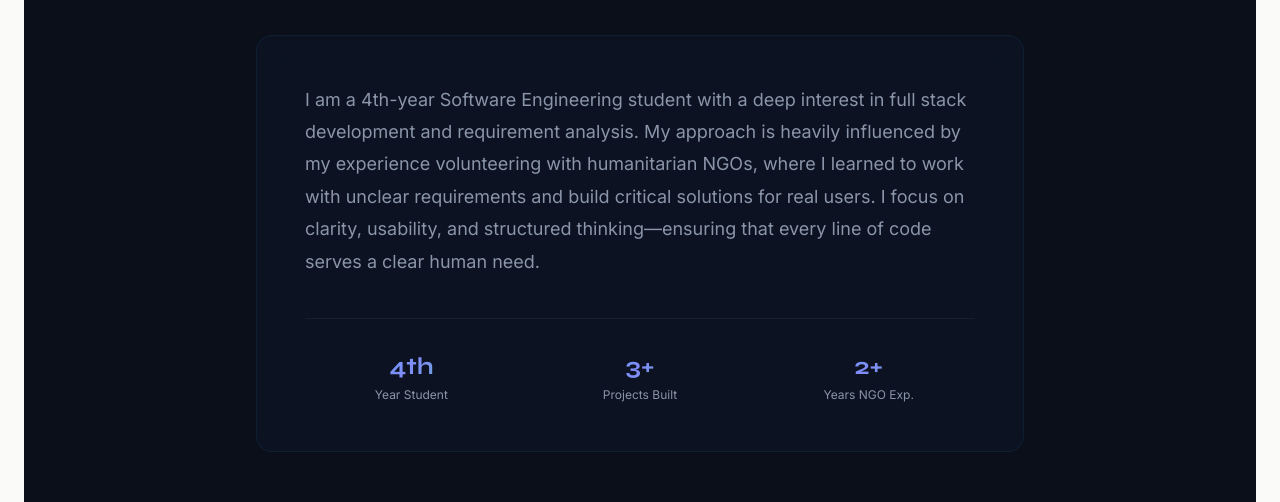
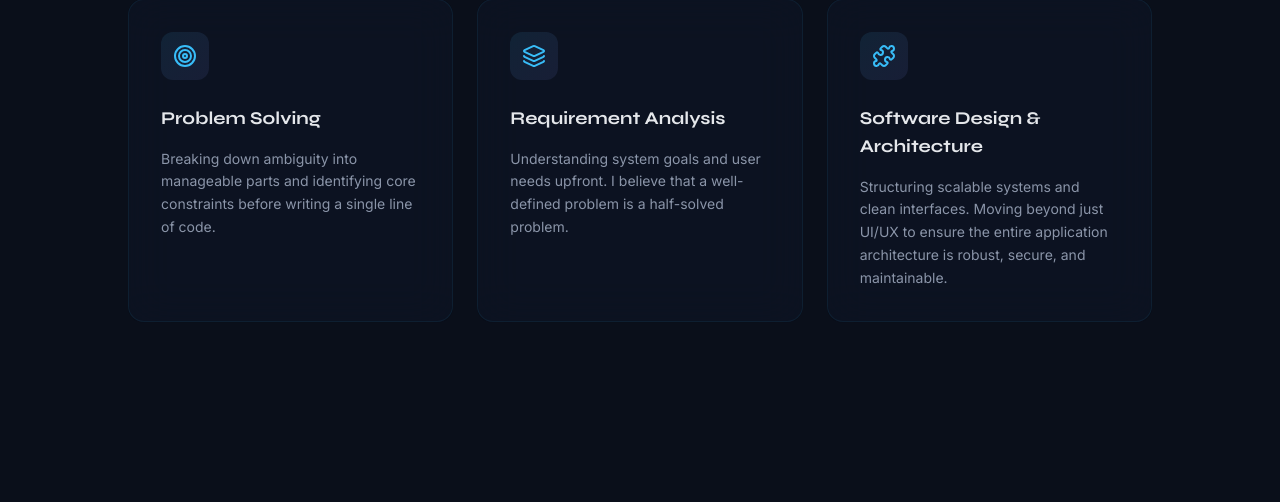
Before and after one commit to alicowestern/my_portfolio-V2, a Next.js app: page / in a window 1280 px wide. Shown: the part 1103-1605 px from the top of the page. Built offline with nearby package versions, Linux system fonts and the light colour scheme; no server answers.

Commit message:
refactor: update page structure with new V2 sections

```diff
--- a/src/app/page.tsx
+++ b/src/app/page.tsx
@@ -1,31 +1,31 @@
 import Header from "@/components/Header";
 import Hero from "@/components/Hero";
+import FocusAreas from "@/components/FocusAreas";
+import Projects from "@/components/Projects";
+import Process from "@/components/Process";
+import RealWorldContext from "@/components/RealWorldContext";
+import Tools from "@/components/Tools";
 import About from "@/components/About";
-import Experience from "@/components/Experience";
-import Skills from "@/components/Skills";
-import Education from "@/components/Education";
-import Projects from "@/components/Projects";
-import Volunteering from "@/components/Volunteering";
-import Contact from "@/components/Contact";
+import CTA from "@/components/CTA";
 import Footer from "@/components/Footer";
+import ScrollToTop from "@/components/ScrollToTop";
+import ScrollProgress from "@/components/ScrollProgress";
 
 export default function Home() {
   return (
-    <main className="min-h-screen bg-stone-50 dark:bg-stone-950 selection:bg-amber-200 dark:selection:bg-amber-900/30">
+    <main className="min-h-screen bg-[#0A0F1A] relative">
+      <ScrollProgress />
       <Header />
       <Hero />
-
-      <div className="container mx-auto px-4 md:px-6 space-y-24 md:space-y-32 pb-24">
-        <About />
-        <Experience />
-        <Skills />
-        <Education />
-        <Projects />
-        <Volunteering />
-        <Contact />
-      </div>
-
+      <FocusAreas />
+      <Projects />
+      <Process />
+      <RealWorldContext />
+      <Tools />
+      <About />
+      <CTA />
       <Footer />
+      <ScrollToTop />
     </main>
   );
 }
```
